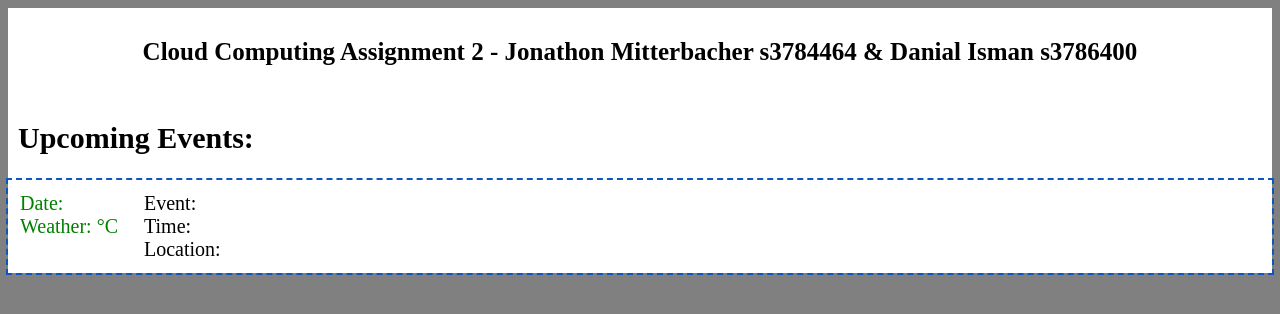
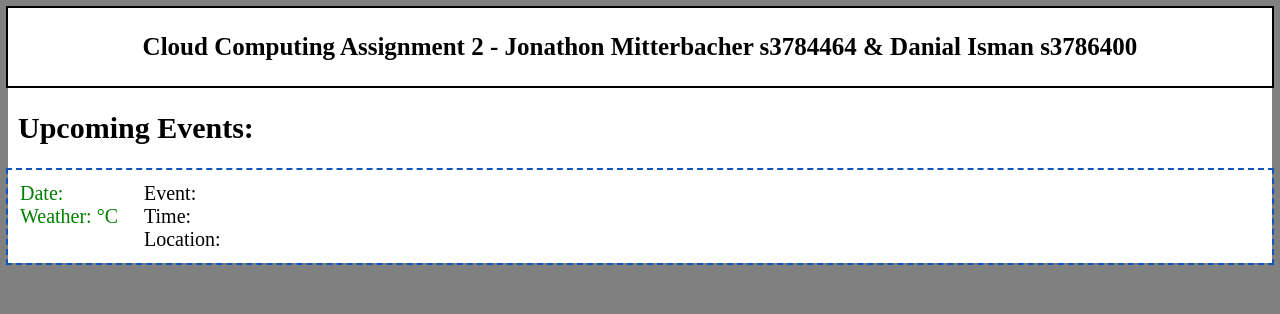
Before and after one commit to s3784464/cc-a2-jmda, a plain HTML site: page code/index.html in a window 1280 px wide. Drawn offline with Linux system fonts and the light colour scheme.

Commit message:
added header outline

```diff
--- a/code/style.css
+++ b/code/style.css
@@ -14,8 +14,8 @@ header div{
     text-align: center;
     font-weight: bold;
     font-size: 25px;
-    outline: 2px  rgb(0, 0, 0);
-    padding: 30px;
+    outline: 2px solid rgb(0, 0, 0);
+    padding: 25px;
     margin-bottom: 20px;
 }
 
```
